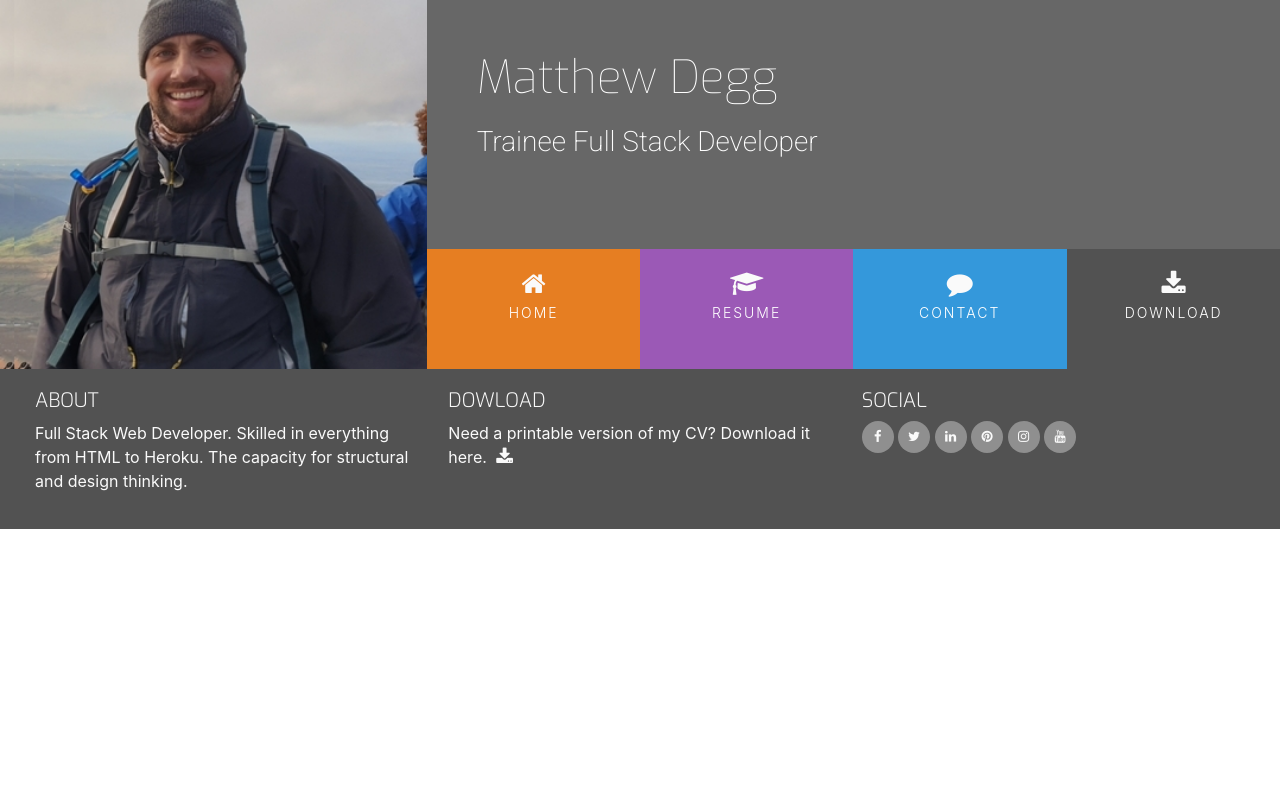
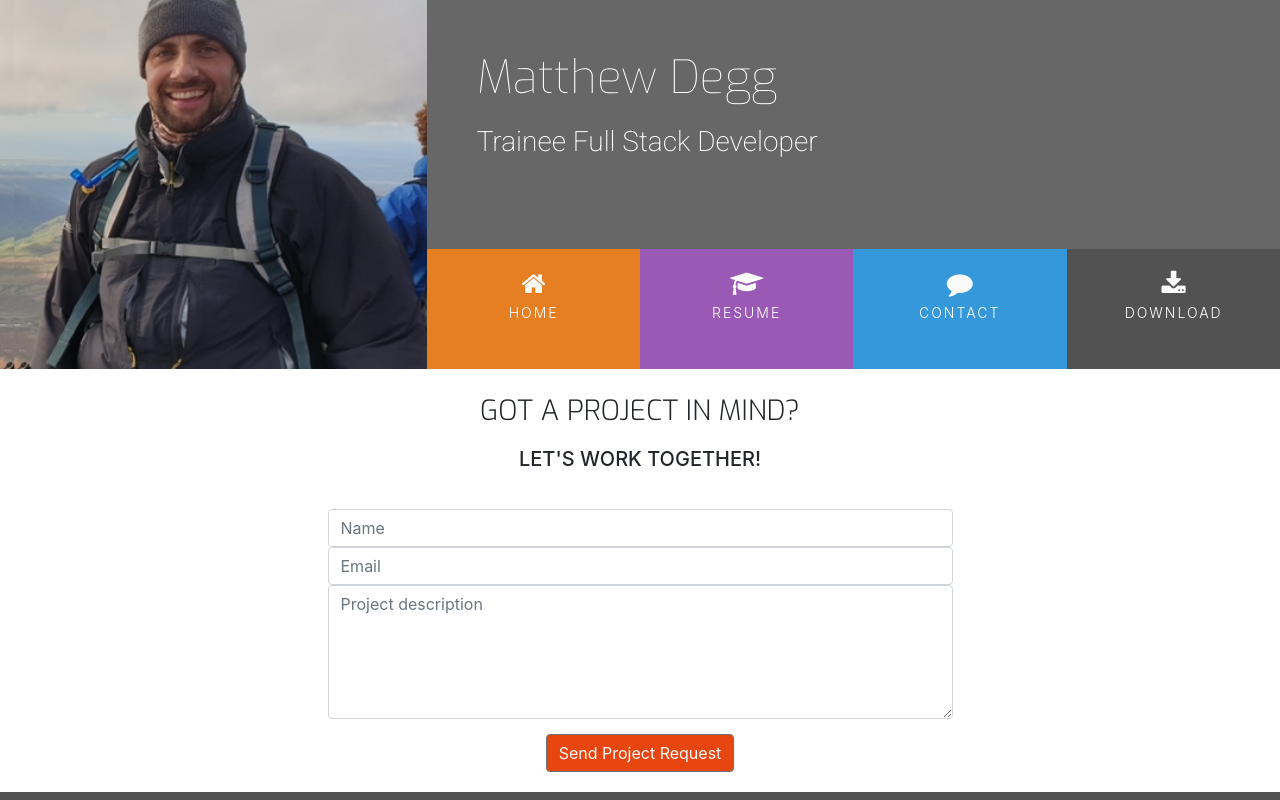
Before and after one commit to MDegg/MD-Resume, a plain HTML site: page assets/contact.html in a window 1280 px wide. Shown: the top 800 px of the page. Drawn offline with nearby package versions, Linux system fonts and the light colour scheme.

Commit message:
complete cv layout for all html and css

```diff
--- a/assets/contact.html
+++ b/assets/contact.html
@@ -12,7 +12,7 @@
 <body>
   <header>
     <div class = "row no-gutters">
-        <a href="index.html" class="col-md-4 logo">
+        <a href="../index.html" class="col-md-4 logo">
 
         </a>
         <div class="col-md-8">
@@ -26,16 +26,16 @@
                 <div class="col">
                     <ul id="nav" class="list-inline menu-container">
                          <li class="col-6 col-sm-3 list-inline-item ui-menu-color-home menu-item">
-                            <a href="#" class="hvr-sweep-to-bottom"><i class="fa fa-home" aria-hidden="true"></i><span>Home</span></a>
+                            <a href="../index.html" class="hvr-sweep-to-bottom"><i class="fa fa-home" aria-hidden="true"></i><span>Home</span></a>
                         </li>
                         <li class="col-6 col-sm-3 ui-menu-color-resume list-inline-item menu-item">
-                            <a href="#" class="hvr-sweep-to-bottom"><i class="fa fa-graduation-cap" aria-hidden="true"></i><span>Resume</span></a>
+                            <a href="resume.html" class="hvr-sweep-to-bottom"><i class="fa fa-graduation-cap" aria-hidden="true"></i><span>Resume</span></a>
                         </li>
                         <li class="col-6 col-sm-3 ui-menu-color-contact list-inline-item menu-item">
-                            <a href="#" class="hvr-sweep-to-bottom"><i class="fa fa-comment" aria-hidden="true"></i><span>Contact</span></a>
+                            <a href="contact.html" class="hvr-sweep-to-bottom"><i class="fa fa-comment" aria-hidden="true"></i><span>Contact</span></a>
                         </li>
                         <li class="col-6 col-sm-3 ui-menu-color-download list-inline-item menu-item">
-                            <a href="#" class="hvr-sweep-to-bottom"><i class="fa fa-download" aria-hidden="true"></i><span>Download</span></a>
+                            <a href="./cv/curriculum vitae 2020 rev.pdf" class="hvr-sweep-to-bottom" target="_blank"><i class="fa fa-download" aria-hidden="true"></i><span>Download</span></a>
                         </li>
                     </ul>
                 </div>
@@ -43,8 +43,27 @@
         </div>
     </div>
   </header>
-  <section>
+  <section class="container-fluid">
+    <div class="row bg-color-contact">
+        <div class="col">
+            <h3 class="contact-heading uppercase text-center">Got a project in mind?</h3>
+            <h5 class="uppercase text-center">Let's work together!</h5>
 
+            <div class="center-form">
+                <form>
+                    <input type="text" name="name" id="fullname" class="form-control" placeholder="Name" required />
+                    <input type="email" name="email" id="emailaddress" class="form-control" placeholder="Email" required />
+                    <textarea rows="5" name="projectsummary" id="projectsummary" class="form-control" placeholder="Project description" required></textarea>
+                    <div class="form-row text-center">
+                        <div class="col">
+                            <button type="submit" class="btn btn-secondary">Send Project Request</button>
+                        </div>
+                    </div>
+                </form>
+            </div>
+
+        </div>
+    </div>
   </section>
   <footer class="container-fluid">
       <div id="footer-details" class ="row">
@@ -58,7 +77,7 @@
             <h5 class="uppercase general-sub">Dowload</h5>
             <p class ="inline-block">
                 Need a printable version of my CV? Download it here.
-                <a href="#" target = "_blank" class= "cv-pdf">
+                <a href="./cv/curriculum vitae 2020 rev.pdf" target = "_blank" class= "cv-pdf">
                     <i class="fa fa-download" aria-hidden="true"></i>
                     <span class="sr-only">Download Link!</span>
                 </a>
--- a/assets/css/style.css
+++ b/assets/css/style.css
@@ -332,3 +332,36 @@ footer {
 .history-items {
     margin-bottom: 30px;
 }
+
+/*------------------------------ Contact Form */
+
+.contact-heading {
+    font-family: "Exo", sans-serif;
+    font-weight: 300;
+    margin-top: 25px;
+    margin-bottom: 20px;
+}
+
+.center-form {
+    padding-top: 10px;
+    margin: 0 auto;
+    max-width: 70%;
+}
+
+button[type="submit"] {
+    margin-top: 15px;
+    margin-bottom: 20px;
+    color: #fafafa;
+    background-color: #e84610;
+}
+
+/* ----------------------------------------Media Queries */
+
+@media(min-width: 992px) {
+    .center-form {
+        padding-top: 30px;
+        min-height: 240px;
+        margin: 0 auto;
+        max-width: 50%;
+    }
+}
```
Also changed, not shown: assets/resume.html (+4 -4 lines), index.html (+2 -2 lines), 1 other file.
